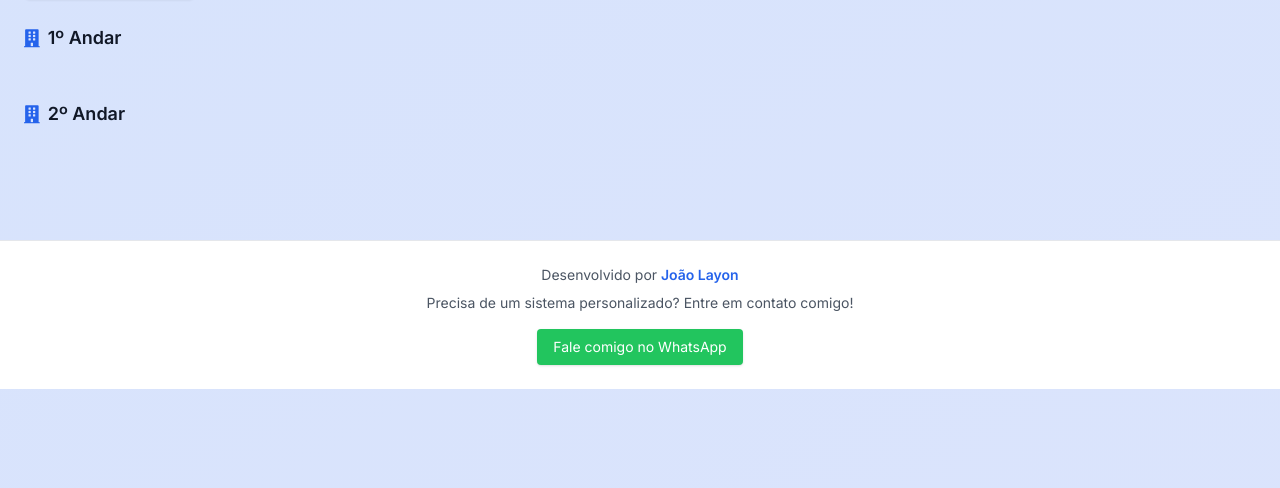
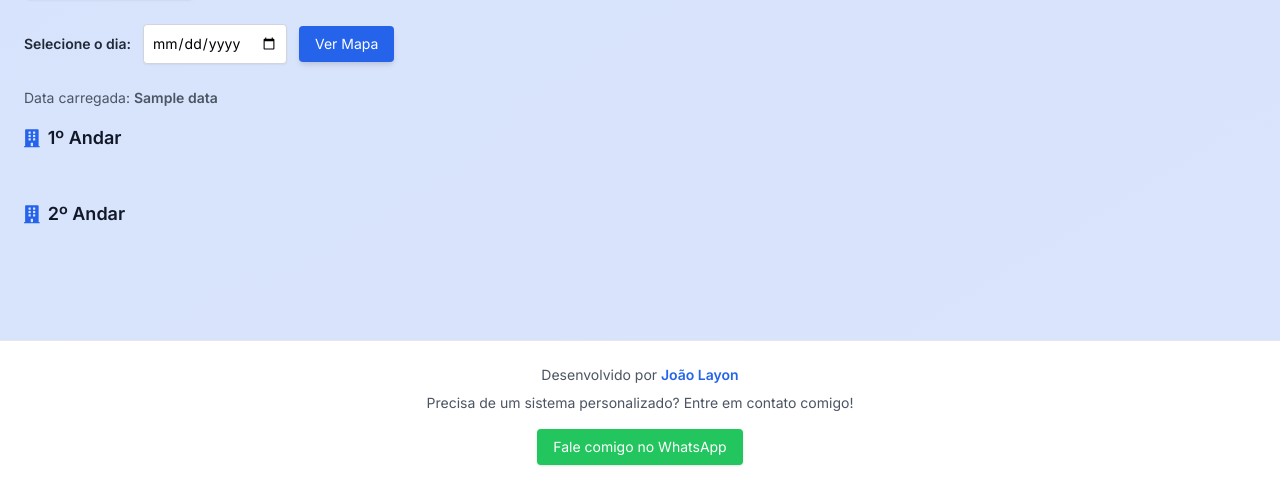
Before and after one commit to DuJao22/Controle-Salas-Belo-Horizonte, a Flask app: template templates/index.html in a window 1280 px wide. Shown: the part 128-616 px from the top of the page. Run offline with Flask 2, Linux system fonts and the light colour scheme; the template is opened without the code that fills it: most values are stand-ins (such as "Sample title", 1, 10 or a date in 2020); some libraries are stand-ins or nearby versions.

Commit message:
Update index.html

```diff
--- a/templates/index.html
+++ b/templates/index.html
@@ -4,6 +4,7 @@
   <meta charset="UTF-8" />
   <meta name="viewport" content="width=device-width, initial-scale=1" />
   <title>Sistema de Controle de Salas</title>
+  <link rel="icon" type="image/png" href="https://cdn-icons-png.flaticon.com/512/2229/2229739.png" />
   <script src="https://cdn.tailwindcss.com"></script>
   <link rel="stylesheet" href="https://cdnjs.cloudflare.com/ajax/libs/font-awesome/5.15.3/css/all.min.css" />
   <link href="https://fonts.googleapis.com/css2?family=Inter:wght@400;600&display=swap" rel="stylesheet"/>
@@ -43,8 +44,20 @@
       <button onclick="showTab('profissionais')" class="tab-button text-gray-700 bg-white/70 px-4 py-1 rounded-md text-sm font-normal">Profissionais</button>
     </nav>
 
-    <!-- VISÃO DAS SALAS -->
     <section id="salas" class="tab tab-active">
+
+      <!-- Formulário para escolher a data -->
+      <form method="get" action="/mapaadm" class="mb-6 flex items-center gap-3">
+        <label for="data" class="text-sm font-semibold text-gray-800">Selecione o dia:</label>
+        <input type="date" id="data" name="data" value="{{ data }}" class="border border-gray-300 rounded p-2 text-sm shadow-sm" required>
+        <button type="submit" class="bg-blue-600 hover:bg-blue-700 text-white px-4 py-2 rounded text-sm shadow-md">
+          Ver Mapa
+        </button>
+      </form>
+
+      <!-- Confirmação visual da data carregada -->
+      <p class="text-sm text-gray-600 mb-4">Data carregada: <strong>{{ data }}</strong></p>
+
       {% for andar in [1, 2] %}
       <h2 class="flex items-center font-semibold text-gray-900 text-lg mb-4">
         <i class="fas fa-building text-blue-600 mr-2"></i> {{ andar }}º Andar
@@ -56,16 +69,27 @@
             <h3 class="font-semibold text-gray-900 text-base">{{ sala[1] }}</h3>
             <span class="w-3 h-3 rounded-full {{ 'bg-green-600' if not sala[2] else 'bg-red-500' }} mt-1" title="{{ 'Disponível' if not sala[2] else 'Ocupada' }}"></span>
           </div>
-          <img class="mb-2 rounded-full" height="48" width="48" src="https://storage.googleapis.com/a1aa/image/ef0ab327-fb94-4d89-0f14-c7db7e3981d5.jpg" alt="Ícone usuário">
+          <img class="mb-2 rounded-full" height="48" width="48" src="https://encrypted-tbn0.gstatic.com/images?q=tbn:ANd9GcR-at3-kr-oWLrVWr_tXLrktpPci-fr4bq0gQ&s" alt="Ícone usuário">
           <p class="text-xs text-gray-500">{{ sala[2] if sala[2] else 'Sala disponível' }}</p>
         </article>
         {% endfor %}
       </div>
       {% endfor %}
+
     </section>
 
-    <!-- PROFISSIONAIS -->
+<!-- PROFISSIONAIS -->
     <section id="profissionais" class="tab">
+
+      <!-- Selecionar data da escala -->
+      <form method="get" action="/admin" class="flex items-center gap-3 mb-6">
+        <label for="data" class="text-sm font-semibold text-gray-800">Data da Escala:</label>
+        <input type="date" id="data" name="data" value="{{ data }}" required
+          class="border border-gray-300 rounded px-3 py-2 text-sm shadow-sm">
+        <button type="submit"
+          class="bg-blue-600 hover:bg-blue-700 text-white text-sm rounded-md px-4 py-2 shadow-md">Ver</button>
+      </form>
+
       <div class="flex flex-col sm:flex-row sm:justify-between items-start sm:items-center mb-6">
         <h2 class="text-[#1e293b] font-semibold text-lg leading-6">Profissionais Cadastrados</h2>
         <button onclick="abrirModal()" class="flex items-center gap-2 bg-[#2563eb] text-white text-sm font-normal rounded-md px-4 py-2 hover:bg-[#1e40af] transition">
@@ -87,6 +111,7 @@
           </div>
           <form method="POST" action="/alocar" class="flex flex-col space-y-2">
             <input type="hidden" name="profissional_id" value="{{ profissional[0] }}" />
+            <input type="hidden" name="data" value="{{ data }}" />
             <select name="sala_id" required class="rounded border border-gray-300 px-2 py-1 text-sm">
               <option value="">Alocar em Sala</option>
               {% for sala in salas if sala[2] == None %}
@@ -99,6 +124,7 @@
         {% endfor %}
       </div>
     </section>
+
   </main>
 
   <!-- MODAL CADASTRO -->
```
